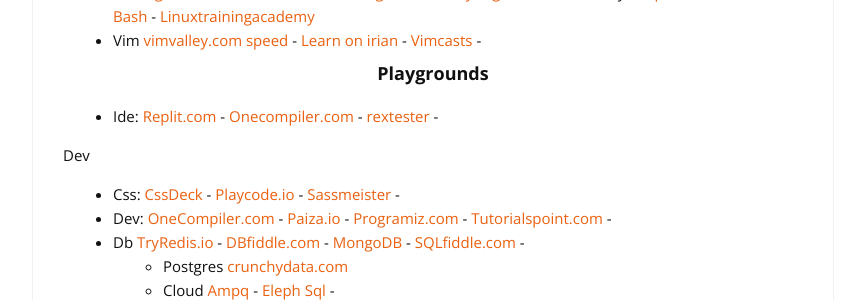
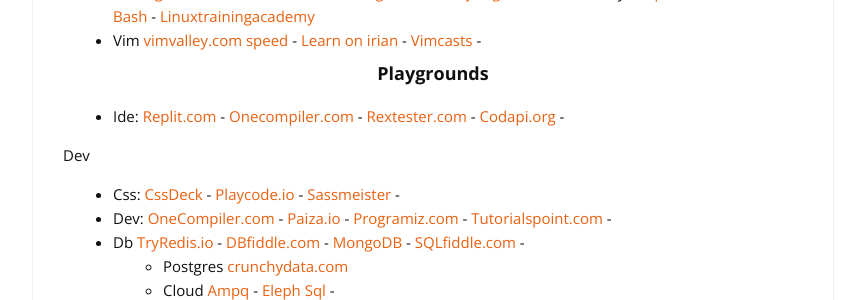
Before and after one commit to cylmat/cylmat.github.io, a Jekyll site: the page built from _pages/USEFUL.md, in a window 1280 px wide and 900 px high, scrolled down 868 px. Shown: the part 154-454 px from the top of the window, without its empty margins (207-1072 px from the left). Built offline with Jekyll 4.4.1, drawn with Linux system fonts in a browser that asks for light colours; nearby versions of some CDN libraries.

Commit message:
Update USEFUL.md

```diff
--- a/_pages/USEFUL.md
+++ b/_pages/USEFUL.md
@@ -45,7 +45,7 @@
 
 ### <center>Playgrounds</center>
 
-- Ide: [Replit.com](https://replit.com/~) - [Onecompiler.com](https://onecompiler.com) - [rextester](https://rextester.com/) -
+- Ide: [Replit.com](https://replit.com/~) - [Onecompiler.com](https://onecompiler.com) - [Rextester.com](https://rextester.com/) - [Codapi.org](https://codapi.org) -
 
 Dev
 * Css: [CssDeck](https://cssdeck.com/) - [Playcode.io](https://playcode.io/css) - [Sassmeister](https://www.sassmeister.com/) -
```
